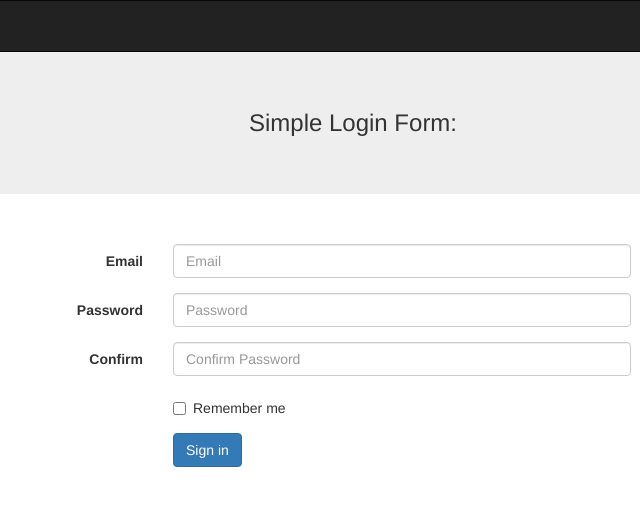
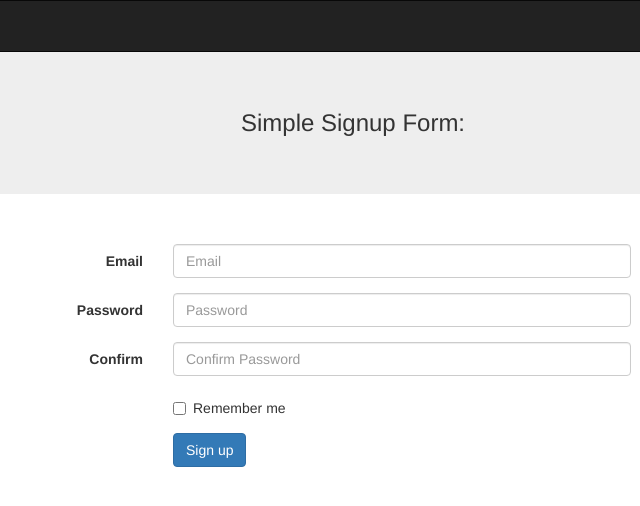
Before and after one commit to aharpt/Bootstrap-form-validation, a website: page password-confirmation-form/index.html in a window 1280 px wide. Shown: the full height of the page, 287-927 px from the left. Drawn offline with nearby package versions, Linux system fonts and the light colour scheme.

Commit message:
Updated html markup

```diff
--- a/password-confirmation-form/index.html
+++ b/password-confirmation-form/index.html
@@ -40,7 +40,7 @@
 
     <div class="jumbotron">
       <div class="container">
-        <h3>Simple Login Form:</h3>
+        <h3>Simple Signup Form:</h3>
       </div>
     </div>
 
@@ -79,7 +79,7 @@
             </div>
             <div class="form-group">
               <div class="col-sm-offset-2 col-sm-10">
-                <button type="submit" class="btn btn-primary">Sign in</button>
+                <button type="submit" class="btn btn-primary">Sign up</button>
               </div>
             </div>
           </form>
```
